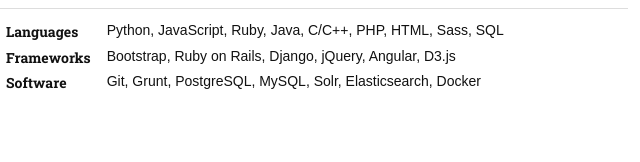
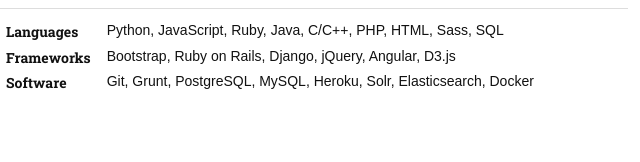
Before and after one commit to haohany/haohany.github.io, a website: page resume.html in a window 1280 px wide. Shown: the part 1136-1298 px from the top of the page, 402-1042 px from the left. Drawn offline with nearby package versions, Linux system fonts and the light colour scheme.

Commit message:
update resume

```diff
--- a/resume.html
+++ b/resume.html
@@ -148,7 +148,7 @@
 				</tr>
 				<tr>
 					<td>Software</td>
-					<td>Git, Grunt, PostgreSQL, MySQL, Solr, Elasticsearch, Docker</td>
+					<td>Git, Grunt, PostgreSQL, MySQL, Heroku, Solr, Elasticsearch, Docker</td>
 				</tr>
 			</table>
 		</div>
```
